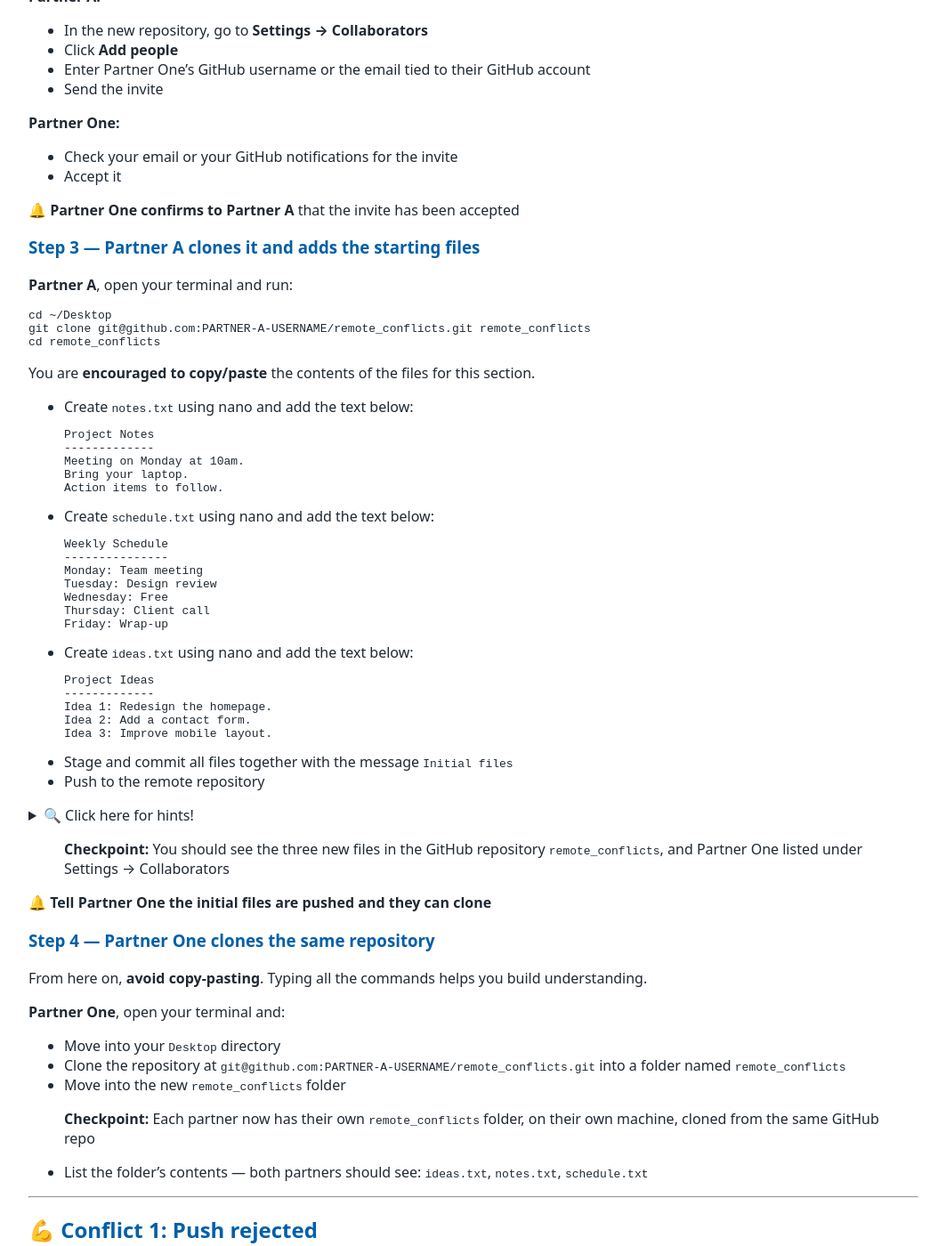
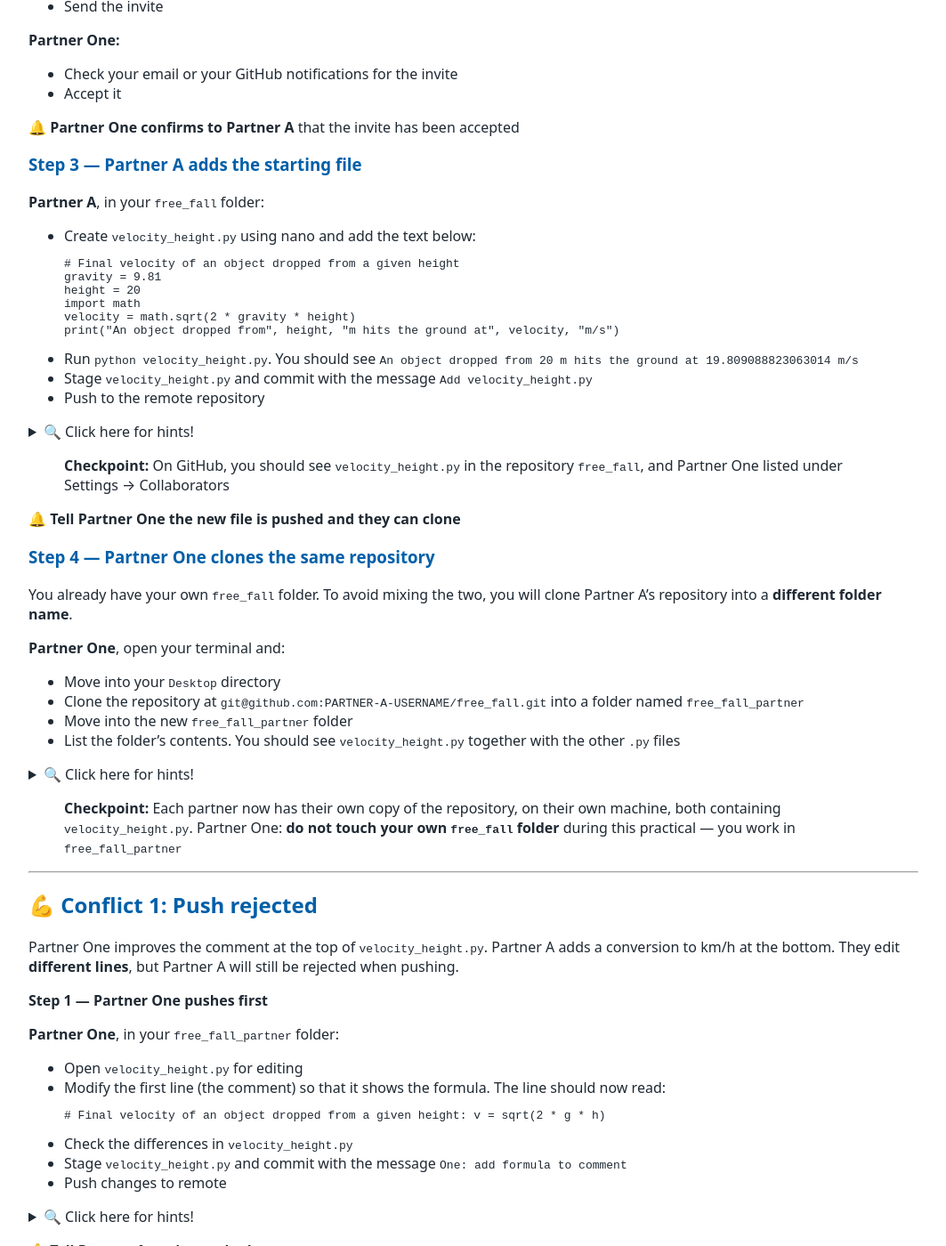
Before and after one commit to tu-delft-library/intermediate_version_control_with_git, a Jekyll site: the page built from material_for_participants/PRACTICAL_remote_conflicts.md, in a window 1280 px wide and 1400 px high, scrolled down 946 px. Shown: the whole window at 89% size, without its empty margins (108-1171 px from the left). Built offline with Jekyll 4.4.1, drawn with Linux system fonts in a browser that asks for light colours; our own code applies the rules of GitHub Pages for plain Markdown files; some of the changed text lies outside the part shown.

Commit message:
Adapt remotes PRACTICAL

````diff
--- a/material_for_participants/PRACTICAL_remote_conflicts.md
+++ b/material_for_participants/PRACTICAL_remote_conflicts.md
@@ -20,27 +17,28 @@ Git will never silently overwrite work. A rejected push or a pull conflict is Gi
 
 ## Setup
 
-### Step 1 — Partner A creates the repository on GitHub
+### Step 1 — Partner A checks the `free_fall` repository
 
 **Partner A:**
 
-- Go to [github.com](https://github.com) and sign in
-- Click the **+** icon in the top-right corner and choose **New repository**
-- Name it `remote_conflicts`
-- Leave it **Public**
-- Leave all other options as they are. Do **not** add a README or .gitignore
-- Click **Create repository**
+- Navigate to your `free_fall` local repository
+- Check the status of git. You should be on `main` with no local changes
+- Check that `origin` points to **your own** GitHub repository
+- If `main` has commits that are not on GitHub yet, push them so that GitHub is up to date
 
-Click on the `SSH` tab and copy the clone URL. It will look like:
-```
-git@github.com:PARTNER-A-USERNAME/remote_conflicts.git
-```
+<details>
+<summary>🔍 Click here for hints! </summary>
+
+- To see the status use `git status`. It should say `Your branch is up to date with 'origin/main'`
+- To see the remote repositories use `git remote -v`
+- To push to remote use `git push origin main`
+</details>
 
 ### Step 2 — Partner A adds Partner One as a collaborator
 
 **Partner A:**
 
-- In the new repository, go to **Settings → Collaborators**
+- On GitHub, open your `free_fall` repository and go to **Settings → Collaborators**
 - Click **Add people**
 - Enter Partner One's GitHub username or the email tied to their GitHub account
 - Send the invite
@@ -52,45 +50,21 @@ git@github.com:PARTNER-A-USERNAME/remote_conflicts.git
 
 🔔 **Partner One confirms to Partner A** that the invite has been accepted
 
-### Step 3 — Partner A clones it and adds the starting files
+### Step 3 — Partner A adds the starting file
 
-**Partner A**, open your terminal and run:
+**Partner A**, in your `free_fall` folder:
 
-```bash
-cd ~/Desktop
-git clone git@github.com:PARTNER-A-USERNAME/remote_conflicts.git remote_conflicts
-cd remote_conflicts
-```
-
-You are **encouraged to copy/paste** the contents of the files for this section.
-
-- Create `notes.txt` using nano and add the text below:
+- Create `velocity_height.py` using nano and add the text below:
+  ```python
+  # Final velocity of an object dropped from a given height
+  gravity = 9.81
+  height = 20
+  import math
+  velocity = math.sqrt(2 * gravity * height)
+  print("An object dropped from", height, "m hits the ground at", velocity, "m/s")
   ```
-  Project Notes
-  -------------
-  Meeting on Monday at 10am.
-  Bring your laptop.
-  Action items to follow.
-  ```
-- Create `schedule.txt` using nano and add the text below:
-  ```
-  Weekly Schedule
-  ---------------
-  Monday: Team meeting
-  Tuesday: Design review
-  Wednesday: Free
-  Thursday: Client call
-  Friday: Wrap-up
-  ```
-- Create `ideas.txt` using nano and add the text below:
-  ```
-  Project Ideas
-  -------------
-  Idea 1: Redesign the homepage.
-  Idea 2: Add a contact form.
-  Idea 3: Improve mobile layout.
-  ```
-- Stage and commit all files together with the message `Initial files`
+- Run `python velocity_height.py`. You should see `An object dropped from 20 m hits the ground at 19.809088823063014 m/s`
+- Stage `velocity_height.py` and commit with the message `Add velocity_height.py`
 - Push to the remote repository
 
 
@@ -98,47 +72,57 @@ You are **encouraged to copy/paste** the contents of the files for this section.
 <summary>🔍 Click here for hints! </summary>
 
 - To create a new file with nano use `nano name_of_file`
-- To stage files use `git add name_of_file another_file`
-- To commit `git commit -m "commit message"`
+- To stage a file use `git add name_of_file`
+- To commit use `git commit -m "commit message"`
 - To push to remote use `git push origin main`
 </details>
 
-> **Checkpoint:** You should see the three new files in the GitHub repository `remote_conflicts`, and Partner One listed under Settings → Collaborators
+> **Checkpoint:** On GitHub, you should see `velocity_height.py` in the repository `free_fall`, and Partner One listed under Settings → Collaborators
 
-🔔 **Tell Partner One the initial files are pushed and they can clone**
+🔔 **Tell Partner One the new file is pushed and they can clone**
 
 ### Step 4 — Partner One clones the same repository
 
-From here on, **avoid copy-pasting**. Typing all the commands helps you build understanding.
+You already have your own `free_fall` folder. To avoid mixing the two, you will clone Partner A's repository into a **different folder name**.
 
 **Partner One**, open your terminal and:
 - Move into your `Desktop` directory
-- Clone the repository at `git@github.com:PARTNER-A-USERNAME/remote_conflicts.git` into a folder named `remote_conflicts`
-- Move into the new `remote_conflicts` folder
+- Clone the repository at `git@github.com:PARTNER-A-USERNAME/free_fall.git` into a folder named `free_fall_partner`
+- Move into the new `free_fall_partner` folder
+- List the folder's contents. You should see `velocity_height.py` together with the other `.py` files
 
-> **Checkpoint:** Each partner now has their own `remote_conflicts` folder, on their own machine, cloned from the same GitHub repo
+<details>
+<summary>🔍 Click here for hints! </summary>
 
-- List the folder's contents — both partners should see: `ideas.txt`, `notes.txt`, `schedule.txt`
+- To clone into a specific folder use `git clone url_of_repo name_of_folder`
+</details>
+
+> **Checkpoint:** Each partner now has their own copy of the repository, on their own machine, both containing `velocity_height.py`. Partner One: **do not touch your own `free_fall` folder** during this practical — you work in `free_fall_partner`
 
 ---
 
 ## 💪 Conflict 1: Push rejected
 
+Partner One improves the comment at the top of `velocity_height.py`. Partner A adds a conversion to km/h at the bottom. They edit **different lines**, but Partner A will still be rejected when pushing.
+
 **Step 1 — Partner One pushes first**
 
-**Partner One**, in your `remote_conflicts` folder:
-- Open `notes.txt` for editing
-- Change the line `Meeting on Monday at 10am.` to `Meeting on Monday at 10am in the Orange room.`
-- Check the differences in `notes.txt`
-- Stage `notes.txt` and commit with the message `One: add room to Monday meeting`
+**Partner One**, in your `free_fall_partner` folder:
+- Open `velocity_height.py` for editing
+- Modify the first line (the comment) so that it shows the formula. The line should now read:
+```python
+# Final velocity of an object dropped from a given height: v = sqrt(2 * g * h)
+```
+- Check the differences in `velocity_height.py`
+- Stage `velocity_height.py` and commit with the message `One: add formula to comment`
 - Push changes to remote
 
 <details>
 <summary>🔍 Click here for hints! </summary>
 
 - To see the changes in a file use `git diff name_of_file`
-- To stage files use `git add name_of_file another_file`
-- To commit `git commit -m "commit message"`
+- To stage a file use `git add name_of_file`
+- To commit use `git commit -m "commit message"`
 - To push to remote use `git push origin main`
 </details>
 
@@ -146,26 +130,30 @@ From here on, **avoid copy-pasting**. Typing all the commands helps you build un
 
 **Step 2 — Partner A makes a different change and tries to push**
 
-**Partner A**, in your `remote_conflicts` folder (do this only after Partner One tells you they've pushed):
-- Open `notes.txt` for editing
-- Add a new line that says `Bring snacks.` and save
-- Check the differences in `notes.txt`
-- Stage `notes.txt` and commit with the message `A: reminder to bring snacks`
+**Partner A**, in your `free_fall` folder (do this only after Partner One tells you they've pushed):
+- Open `velocity_height.py` for editing
+- Add two new lines at the bottom and save:
+```python
+velocity_kmh = velocity * 3.6
+print("or", velocity_kmh, "km/h")
+```
+- Check the differences in `velocity_height.py`
+- Stage `velocity_height.py` and commit with the message `A: add velocity in km/h`
 - Push changes to remote
 
 You will see a rejection message like:
 
 ```
 ! [rejected]        main -> main (fetch first)
-error: failed to push some refs to 'github.com:PARTNER-A-USERNAME/remote_conflicts.git'
+error: failed to push some refs to 'github.com:PARTNER-A-USERNAME/free_fall.git'
 ...
 ```
 <details>
 <summary>🔍 Click here for hints! </summary>
 
 - To see the changes in a file use `git diff name_of_file`
-- To stage files use `git add name_of_file another_file`
-- To commit `git commit -m "commit message"`
+- To stage a file use `git add name_of_file`
+- To commit use `git commit -m "commit message"`
 - To push to remote use `git push origin main`
 </details>
 
@@ -178,7 +166,7 @@ error: failed to push some refs to 'github.com:PARTNER-A-USERNAME/remote_conflic
 
 Depending on Partner A's git settings, there might be a message like:
 ```
-From github.com:PARTNER-A-USERNAME/remote_conflicts
+From github.com:PARTNER-A-USERNAME/free_fall
  * branch            main       -> FETCH_HEAD
    7f80970..c4aa29f  main       -> origin/main
 hint: You have divergent branches and need to specify how to reconcile them.
@@ -191,9 +179,19 @@ Ask Git to reconcile the branches using `merge` by default:
 
 Since the changes are on **different lines**, Git will merge automatically and generate a new commit. You need to approve the commit message though! Save the changes and exit nano (`^o + ENTER + ^x`).
 
-Check that both changes are in `notes.txt` and push:
-- View the contents of `notes.txt`
-- View the commit history as a graph
+Check that both changes are in `velocity_height.py` and push:
+- View the contents of `velocity_height.py`
+- Run `python velocity_height.py`. You should see two lines: `An object dropped from 20 m hits the ground at 19.809088823063014 m/s` and `or 71.31271976302685 km/h`
+- View the commit graph. It should look like this:
+
+```bash
+*   xxxxxxx (HEAD -> main) Merge branch 'main' of github.com:...
+|\
+| * xxxxxxx (origin/main) One: add formula to comment
+* | xxxxxxx A: add velocity in km/h
+|/
+* xxxxxxx Add velocity_height.py
+```
 - Push changes to remote
 
 <details>
@@ -201,6 +199,8 @@ Check that both changes are in `notes.txt` and push:
 
 - To pull from remote use `git pull origin main`
 - To set your pull strategy to merge use `git config pull.rebase false`
+- To see the commit graph use `git log --oneline --graph` or the alias `git lg`
+- To push to remote use `git push origin main`
 </details>
 
 
@@ -208,24 +208,28 @@ Check that both changes are in `notes.txt` and push:
 
 **Partner One**, sync up so you're both on the same page:
 - Pull the latest changes from `origin/main`
-- View the contents of `notes.txt`
-- View the commit history as a graph
+- View the contents of `velocity_height.py`
+- View the commit graph
 
-> **Success:** For both partner, `notes.txt` includes both changes and `git log --oneline --graph` shows a merge commit.
+> **Success:** For both partners, `velocity_height.py` includes both changes (the new comment and the km/h lines) and the commit graph shows a merge commit.
 
 ---
 
 ## 💪 Conflict 2: Pull conflict
 
+Both partners improve the wording of the **same** `print` line in `velocity_height.py`. Their edits are different, but both are good, so we will combine them.
 
 **Step 1 — Partner A edits and pushes**
 
 **Partner A:**
 - Pull the latest changes from `origin/main`
-- Open `schedule.txt` for editing
-- Change the line `Wednesday: Free` to `Wednesday: Workshop (morning)`
-- Check the differences in `schedule.txt`
-- Stage `schedule.txt` and commit with the message `A: add workshop to Wednesday`
+- Open `velocity_height.py` for editing
+- Modify the `print` line that starts with `print("An object dropped from"` so that `An object dropped from` becomes `A stone dropped from`. The line should now read:
+```python
+print("A stone dropped from", height, "m hits the ground at", velocity, "m/s")
+```
+- Check the differences in `velocity_height.py`
+- Stage `velocity_height.py` and commit with the message `A: say stone instead of object`
 - Push changes to remote
 
 🔔 **Partner One - DO NOT PULL YET** — we are simulating a case where Partner One edits the same line without "knowing" there are changes on the remote.
@@ -233,10 +237,13 @@ Check that both changes are in `notes.txt` and push:
 **Step 2 — Partner One edits the same line without pulling first**
 
 **Partner One:**
-- Open `schedule.txt` for editing
-- Change the line `Wednesday: Free` to `Wednesday: Office day`
-- Check the differences in `schedule.txt`
-- Stage `schedule.txt` and commit with the message `One: mark Wednesday as office day`
+- Open `velocity_height.py` for editing
+- Modify the **same** `print` line so that `hits the ground at` becomes `hits the Earth's surface at`. The line should now read:
+```python
+print("An object dropped from", height, "m hits the Earth's surface at", velocity, "m/s")
+```
+- Check the differences in `velocity_height.py`
+- Stage `velocity_height.py` and commit with the message `One: say Earth surface`
 
 
 **Step 3 — Partner One pulls and sees the conflict**
@@ -246,7 +253,7 @@ Check that both changes are in `notes.txt` and push:
 
 Depending on Partner One's git settings, there might be a message like:
 ```
-From github.com:PARTNER-A-USERNAME/remote_conflicts
+From github.com:PARTNER-A-USERNAME/free_fall
  * branch            main       -> FETCH_HEAD
    7f80970..c4aa29f  main       -> origin/main
 hint: You have divergent branches and need to specify how to reconcile them.
@@ -258,11 +265,20 @@ Ask Git to reconcile the branches using `merge` by default:
 
 Git stops as it finds a conflict. Since the changes are on **the same line**, Git asks you to manually solve the conflict.
 ```
-CONFLICT (content): Merge conflict in schedule.txt
+CONFLICT (content): Merge conflict in velocity_height.py
 ...
 ```
 
-- Open `schedule.txt` for editing
+- Check the status of git. `velocity_height.py` should be listed as `both modified`
+- Open `velocity_height.py` with `nano` — you'll see:
+
+```
+<<<<<<< HEAD
+print("An object dropped from", height, "m hits the Earth's surface at", velocity, "m/s")
+=======
+print("A stone dropped from", height, "m hits the ground at", velocity, "m/s")
+>>>>>>> <HASH>
+```
 
 > **Reading the markers:**
 > - `<<<<<<< HEAD` → your local version
@@ -271,40 +287,56 @@ CONFLICT (content): Merge conflict in schedule.txt
 
 **Step 4 — Resolve and push**
 
-Both of your changes are valid. **Discuss with your partner** and write one line that combines them, for example:
-```
-Wednesday: Workshop (morning), office day after lunch
+Both of your changes are valid. **Discuss with your partner** and write one line that combines them:
+```python
+print("A stone dropped from", height, "m hits the Earth's surface at", velocity, "m/s")
 ```
 > **Nano tip:** Use `^K` to delete a whole line.
 
-**Partner One** deletes all three marker lines, saves, then:
-- Check the differences in `schedule.txt`
-- Stage `schedule.txt` and commit with the message `Resolve: combine Wednesday workshop and office day`
+**Partner One** deletes all three marker lines (and the versions of the `print` line you don't need), saves, then:
+- Use `cat` to confirm the contents of `velocity_height.py`
+- Run `python velocity_height.py`. You should see `A stone dropped from 20 m hits the Earth's surface at 19.809088823063014 m/s` followed by the km/h line
+- Check the differences in `velocity_height.py`
+- Stage `velocity_height.py` and commit with the message `Resolve: combine stone and Earth surface`
 - Push changes to remote
+
+<details>
+<summary>🔍 Click here for hints! </summary>
+
+- To pull from remote use `git pull origin main`
+- To set your pull strategy to merge use `git config pull.rebase false`
+- To see the status use `git status`
+- To push to remote use `git push origin main`
+</details>
 
 🔔 **Tell Partner A to pull.**
 
 **Partner A:**
 - Pull the latest changes from `origin/main`
-- View the contents of `schedule.txt`
-- View the commit history as a graph
+- View the contents of `velocity_height.py`
+- View the commit graph
 
-> **Success:** `schedule.txt` has no conflict markers. `git push` is accepted. `git log --oneline --graph` shows a merge commit.
+> **Success:** `velocity_height.py` has no conflict markers on either machine. `git push` was accepted. The commit graph shows a new merge commit on `main`.
+
 ---
 
 ## 🚀 Optional challenge: Diverged history (branches + Pull Request on GitHub)
 
-This time you'll each work on a **branch** and merge using a **Pull Request (PR)** in GitHub. A PR is a tool to merge the changes from `branches` into `main`.
+This time you'll each work on your **own branch** and merge using a **Pull Request (PR)** in GitHub. A PR is a tool to merge the changes from a `branch` into `main`.
 
-**Step 1 — Partner One branches, adds an idea, opens a PR**
+**Step 1 — Partner One branches, adds a conversion, opens a PR**
 
 **Partner One:**
 - Pull the latest changes from `origin/main`
-- Create and switch to a new branch called `newsletter`
-- Open `ideas.txt` for editing
-- Add a new line at the bottom: `Idea 4: Send a monthly newsletter.`
-- Check the differences in `ideas.txt`
-- Stage `ideas.txt` and commit with the message `One: add newsletter idea`
+- Create and switch to a new branch called `mph`
+- Open `velocity_height.py` for editing
+- Add two new lines at the bottom:
+```python
+velocity_mph = velocity * 2.237
+print("or", velocity_mph, "mph")
+```
+- Check the differences in `velocity_height.py`
+- Stage `velocity_height.py` and commit with the message `One: add velocity in mph`
 - Push the branch to remote
 
 <details>
@@ -317,21 +349,24 @@ This time you'll each work on a **branch** and merge using a **Pull Request (PR)
 - Go to GitHub
 - Since a new branch was pushed, GitHub automatically offers to `Compare & pull request`
 - Click on the `Compare & pull request` icon
-- A `Comparing changes` window will show. Browse down to see the changes at the bottom
-- Add a mini description like `Add newsletter idea` and click on `Create pull request`
+- A `Comparing changes` window will show. Browse down to see the changes at the bottom. Only your two new lines should appear
+- Add a mini description like `Add mph` and click on `Create pull request`
 - **Do not merge it yet.**
 
 🔔 **Tell Partner A you've opened a PR — don't merge yet.**
 
-**Step 2 — Partner A branches, adds a different idea, opens a PR**
+**Step 2 — Partner A branches, adds a different line, opens a PR**
 
 **Partner A:**
 - Pull the latest changes from `origin/main`
-- Create and switch to a new branch called `blog`
-- Open `ideas.txt` for editing
-- Add a new line at the bottom: `Idea 4: Create a blog section.`
-- Check the differences in `ideas.txt`
-- Stage `ideas.txt` and commit with the message `A: add blog idea`
+- Create and switch to a new branch called `earth_note`
+- Open `velocity_height.py` for editing
+- Add one new line at the bottom:
+```python
+print("under Earth gravity of", gravity, "m/s2")
+```
+- Check the differences in `velocity_height.py`
+- Stage `velocity_height.py` and commit with the message `A: mention Earth gravity`
 - Push the branch to remote
 
 <details>
@@ -346,7 +381,7 @@ This time you'll each work on a **branch** and merge using a **Pull Request (PR)
 - Since a new branch was pushed, GitHub automatically offers to `Compare & pull request`
 - Click on the `Compare & pull request` icon
 - A `Comparing changes` window will show. Browse down to see the changes at the bottom
-- Add a mini description like `Add blog idea` and click on `Create pull request`
+- Add a mini description like `Add Earth gravity note` and click on `Create pull request`
 - **Do not merge it yet.**
 
 > Both PRs target `main`. Neither branch has been merged yet, so GitHub will happily let you open both.
@@ -370,30 +405,52 @@ because `main` moved on (Partner One's merge) since you branched.
 
 **Step 5 — Resolve in the GitHub editor and merge**
 
-Both ideas are good — the problem is only that they share the same line number. Edit the web editor so the file reads:
-```
-Project Ideas
-=============
-Idea 1: Redesign the homepage.
-Idea 2: Add a contact form.
-Idea 3: Improve mobile layout.
-Idea 4: Create a blog section.
-Idea 5: Send a monthly newsletter.
+Both additions are good — the problem is only that both were added at the same place, at the end of the file. Edit the web editor so the file reads:
+```python
+# Final velocity of an object dropped from a given height: v = sqrt(2 * g * h)
+gravity = 9.81
+height = 20
+import math
+velocity = math.sqrt(2 * gravity * height)
+print("A stone dropped from", height, "m hits the Earth's surface at", velocity, "m/s")
+velocity_kmh = velocity * 3.6
+print("or", velocity_kmh, "km/h")
+velocity_mph = velocity * 2.237
+print("or", velocity_mph, "mph")
+print("under Earth gravity of", gravity, "m/s2")
 ```
 - Delete all conflict markers
 - Click **Mark as resolved**, then **Commit merge**
-- Merge the Pull Request. GitHub might need a moment enable the merge. Patience 🧘
+- Merge the Pull Request. GitHub might need a moment to enable the merge. Patience 🧘
 
 🔔 **Tell Partner One the PR is merged — time to pull.**
 
-**Step 6 — Both partners sync locally**
+**Step 6 — Both partners sync locally and clean up**
 
 **Partner A and Partner One:**
 - Switch back to your local `main` branch
 - Pull the latest changes from `origin/main`
-- View the contents of `ideas.txt`
+- View the contents of `velocity_height.py`
+- Run `python velocity_height.py`. You should see four lines, the last one being `under Earth gravity of 9.81 m/s2`
+- Now that your branch is merged, delete your local branch (`mph` for Partner One, `earth_note` for Partner A)
+- View the commit graph for all branches
 
+<details>
+<summary>🔍 Click here for hints! </summary>
 
-> **Success:** Both of you now show five ideas, no conflict markers, and both PRs appear as **Merged** on GitHub. `git log --oneline --graph` shows two merge commits on `main`.
+- To switch between branches use `git switch name_of_branch`
+- To pull from remote use `git pull origin main`
+- To delete a branch use `git branch -d name_of_branch`
+</details>
+
+> **Success:** Both of you now see the km/h lines, the mph lines and the Earth gravity note in `velocity_height.py`, no conflict markers, and both PRs appear as **Merged** on GitHub. The commit graph shows new merge commits on top of `main`.
 
 ---
+
+## Reflection questions
+
+- In Conflict 1, Partner A edited a different line than Partner One. Why was the push still rejected?
+- What is the difference between a **push rejected** and a **pull conflict**? At which moment does Git detect each of them?
+- Why does Git ask you to pull before you push, rather than just overwriting the remote?
+- Why is it useful to work on separate branches and merge with a PR instead of everyone pushing straight to `main`?
+- What habits would help you and your collaborators run into fewer conflicts in a real project?
````
Also changed, not shown: other parts of material_for_participants/PRACTICAL_remote_conflicts.md (+1 -4 lines).
